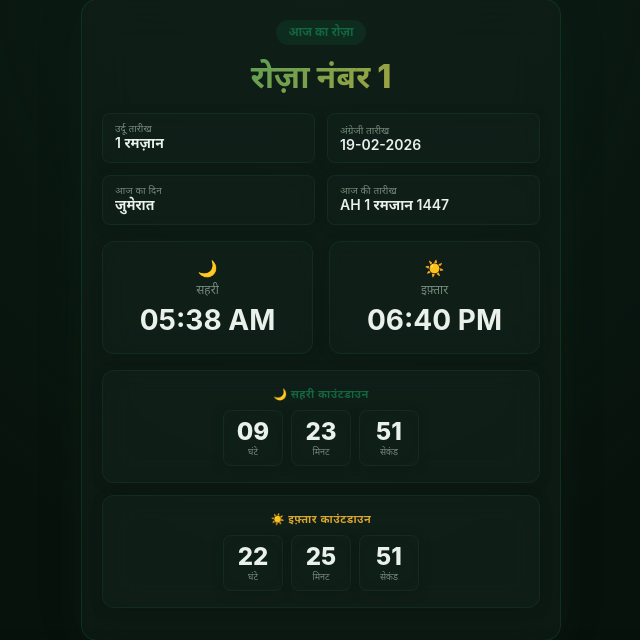
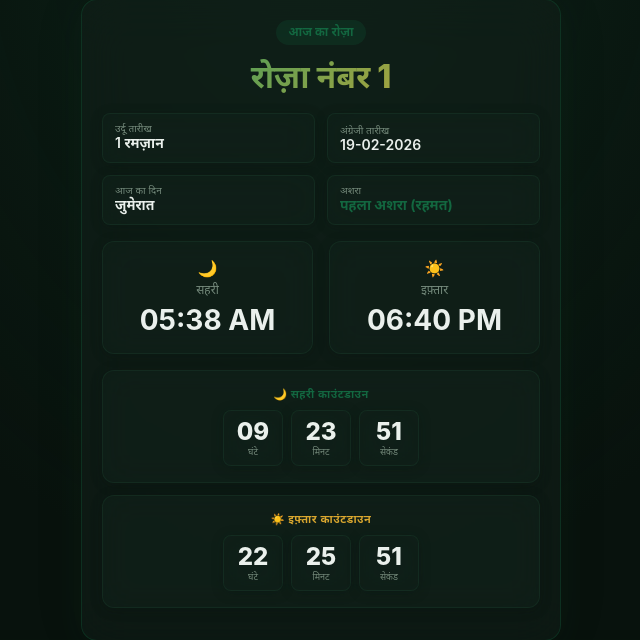
Before and after one commit to sahirkazi/ramadan, a PHP site: page / in a window 1280 px wide. Shown: the part 77-717 px from the top of the page, without its empty margins (319-959 px from the left). Run offline with PHP 8.4, Linux system fonts and the light colour scheme.

Commit message:
ashra coloumn added in home page

```diff
--- a/index.php
+++ b/index.php
@@ -74,11 +74,12 @@ include 'header.php';
             return;
         }
         const r = ramadanData[idx];
-        const todayStr = new Intl.DateTimeFormat('hi-IN-u-ca-islamic-nu-latn', {
-            day: 'numeric',
-            month: 'long',
-            year: 'numeric'
-        }).format(new Date());
+        const rozaNum = r.rozaNumber;
+        let ashraName = "";
+        if (rozaNum <= 10) ashraName = "पहला अशरा (रहमत)";
+        else if (rozaNum <= 20) ashraName = "दूसरा अशरा (मग़फ़िरत)";
+        else ashraName = "तीसरा अशरा (निजात)";
+
         el.innerHTML = `
     <div class="hero-card glass-hero">
       <div style="text-align:center"><span class="badge">आज का रोज़ा</span></div>
@@ -87,7 +88,7 @@ include 'header.php';
         <div class="info-item glass"><div><div class="label">उर्दू तारीख</div><div class="value">${r.urduDate}</div></div></div>
         <div class="info-item glass"><div><div class="label">अंग्रेजी तारीख</div><div class="value">${r.englishDate}</div></div></div>
         <div class="info-item glass"><div><div class="label">आज का दिन</div><div class="value">${r.day}</div></div></div>
-        <div class="info-item glass"><div><div class="label">आज की तारीख</div><div class="value">${todayStr}</div></div></div>
+        <div class="info-item glass"><div><div class="label">अशरा</div><div class="value" style="color:var(--primary);font-weight:700;">${ashraName}</div></div></div>
       </div>
       <div class="time-grid">
         <div class="time-card glass"><div>🌙</div><div class="time-label">सहरी</div><div class="time-value">${r.sehriTime}</div></div>
```
